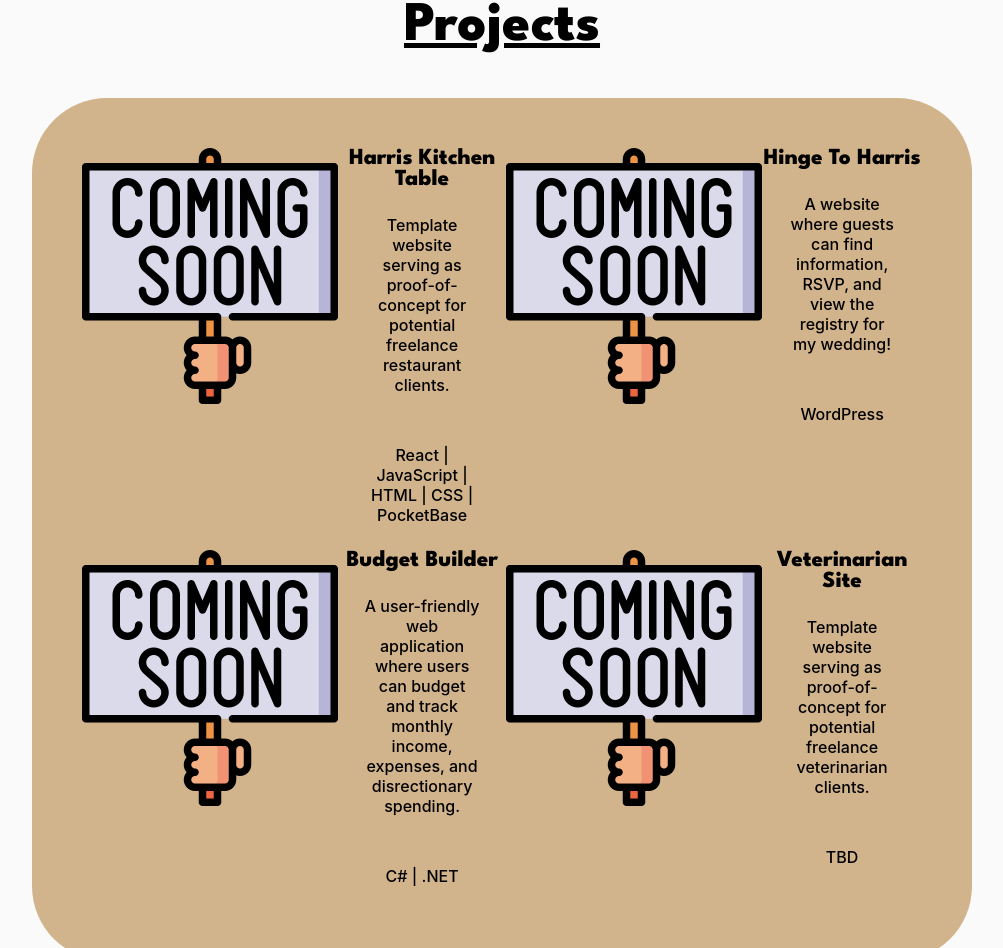
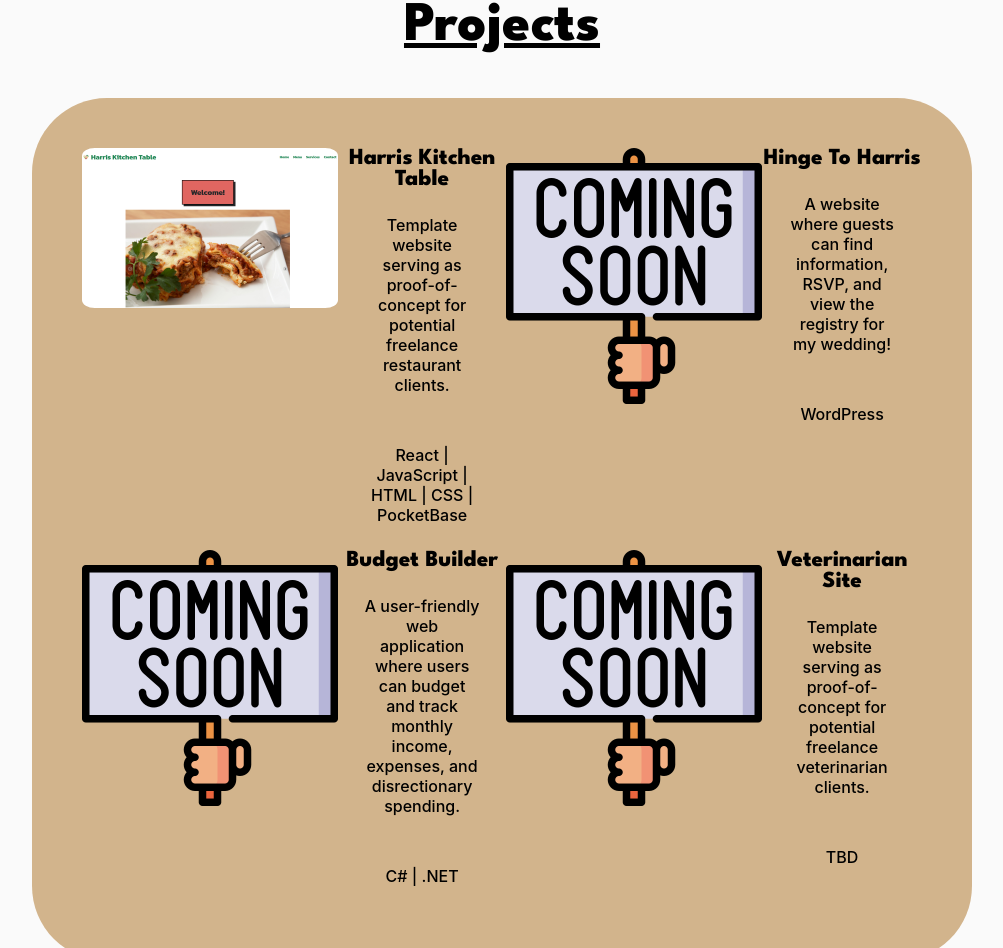
Before and after one commit to dtharris95/damari-harris-portfolio, a React (Create React App) app: page / in a window 1280 px wide. Shown: the part 2678-3626 px from the top of the page, without its empty margins (138-1141 px from the left). Built offline with nearby package versions, Linux system fonts and the light colour scheme.

Commit message:
Update cards.js

```diff
--- a/src/components/Cards/cards.js
+++ b/src/components/Cards/cards.js
@@ -15,14 +15,15 @@ function BasicExample() {
       <div className="flex-container">
         <div className="card-container">
           {/* Harris Kitchen Table */}
-          {/* <a href="https://harriskitchentable.com"> */}
+          <a href="https://harriskitchentable.com" target="_blank">
             <a>
               <Card.Img
                 variant="top"
                 className="project-images"
-              src={comingSoon}
+                src={HKTIcon}
                 tabIndex={0}
               />
+            </a>
           </a>
           <Card.Body>
             <Card.Title className="card-title">Harris Kitchen Table</Card.Title>
```
Lines whose indentation alone changed are shown as unchanged.
